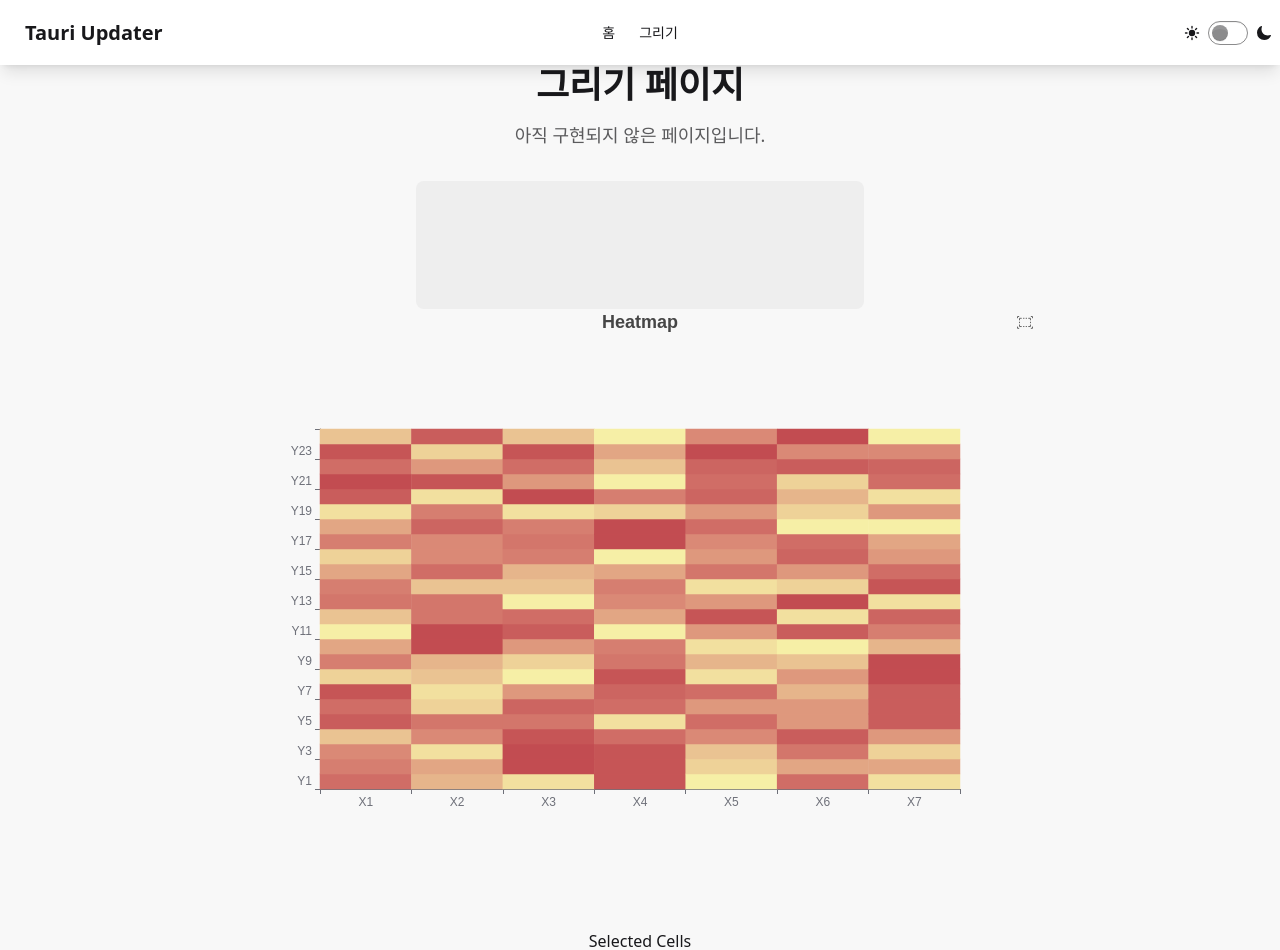
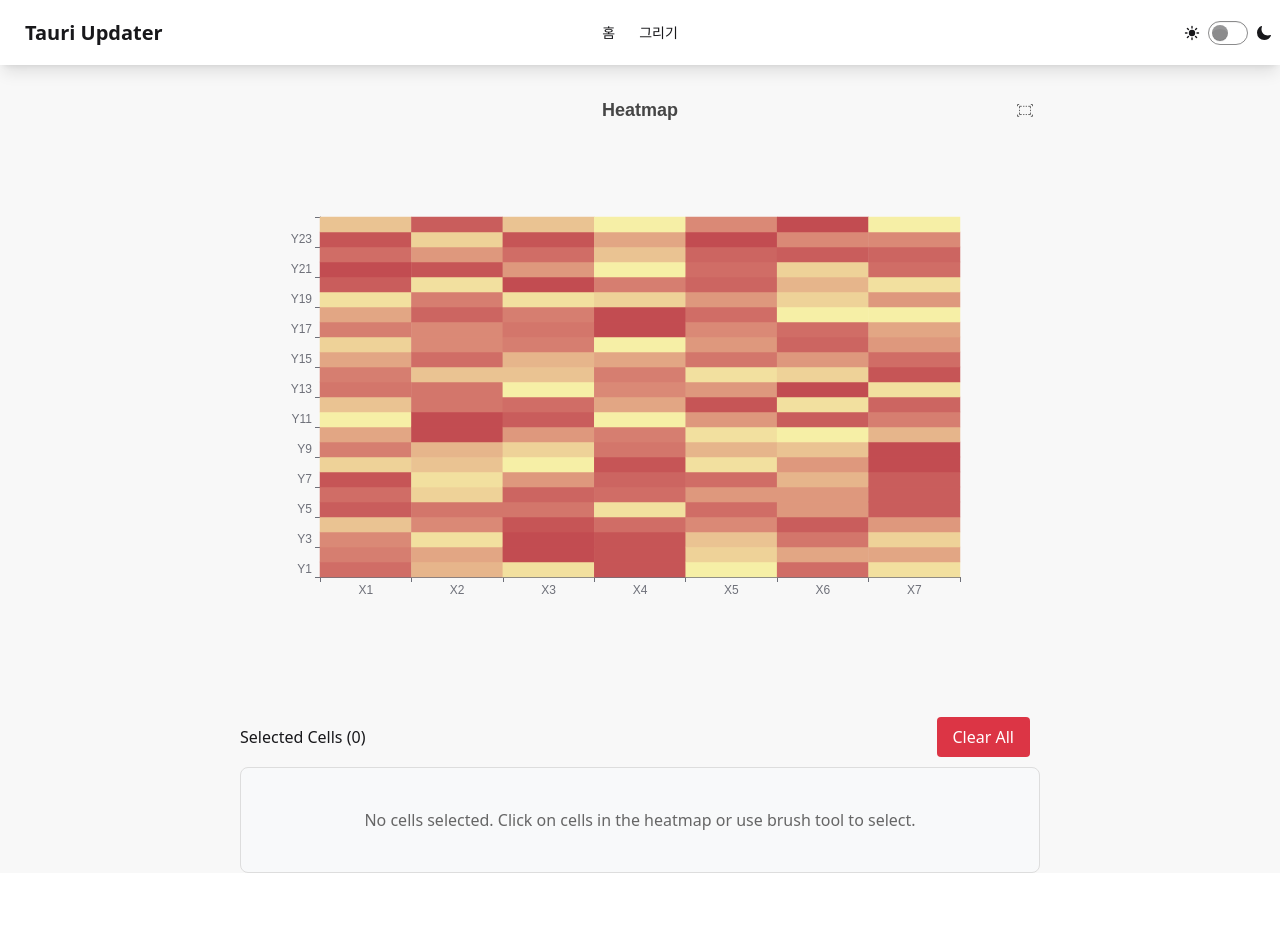
Before and after one commit to elenscode/tauri-updater, a React (Vite) app: page /draw in a window 1280 px wide. Shown: the top 950 px of the page. After the commit the page ends 873 px from the top, so only its background shows below. Built offline with nearby package versions, Linux system fonts and the light colour scheme; what ag-grid-community would draw is missing.

Commit message:
[fix] heatmap brush

```diff
--- a/src/components/HeatmapBrushChart.tsx
+++ b/src/components/HeatmapBrushChart.tsx
@@ -94,6 +94,7 @@ const HeatmapBrushChart: React.FC<HeatmapBrushChartProps> = ({
     const chartInstanceRef = useRef<echarts.ECharts | null>(null);
     const selectedCellsRef = useRef<HeatmapDataItem[]>(initialSelectedCells);
     const [brushMode, setBrushMode] = React.useState<'select' | 'delete'>('select');
+    const [forceUpdate, setForceUpdate] = React.useState(0);
 
     // 초기 데이터 설정
     const hours = initialXAxisData || generateDefaultLabels(24, 'Y');
@@ -142,30 +143,29 @@ const HeatmapBrushChart: React.FC<HeatmapBrushChartProps> = ({
         updateChartSelection();
     };
 
-    const handleBrushDelete = (params: any) => {
-        // 삭제 모드에서 브러시로 선택한 영역의 셀들을 제거
-        const areas = params.areas || (params.batch?.[0]?.areas);
-        if (!areas || areas.length === 0) return;
+    // const handleBrushDelete = (params: any) => {
+    //     // 삭제 모드에서 브러시로 선택한 영역의 셀들을 제거
+    //     const areas = params.areas || (params.batch?.[0]?.areas);
+    //     if (!areas || areas.length === 0) return;
 
-        const cellsToDelete = getSelectedCellsFromBrush(areas, rawData);
+    //     const cellsToDelete = getSelectedCellsFromBrush(areas, rawData);
 
-        // 선택된 셀들에서 삭제할 셀들을 제거
-        selectedCellsRef.current = selectedCellsRef.current.filter(selectedCell =>
-            !cellsToDelete.some(deleteCell =>
-                selectedCell[0] === deleteCell[0] && selectedCell[1] === deleteCell[1]
-            )
-        );
+    //     // 선택된 셀들에서 삭제할 셀들을 제거
+    //     selectedCellsRef.current = selectedCellsRef.current.filter(selectedCell =>
+    //         !cellsToDelete.some(deleteCell =>
+    //             selectedCell[0] === deleteCell[0] && selectedCell[1] === deleteCell[1]
+    //         )
+    //     );
 
-        // 브러시 영역 클리어
-        chartInstanceRef.current?.dispatchAction({
-            type: 'brush',
-            command: 'clear',
-            areas: []
-        });
+    //     // 브러시 영역 클리어
+    //     chartInstanceRef.current?.dispatchAction({
+    //         type: 'brush',
+    //         command: 'clear',
+    //         areas: []
+    //     });
 
-        updateChartSelection();
-    };
-
+    //     updateChartSelection();
+    // };
     const updateChartSelection = () => {
         chartInstanceRef.current?.setOption({
             series: [
@@ -184,6 +184,21 @@ const HeatmapBrushChart: React.FC<HeatmapBrushChartProps> = ({
                 }
             ]
         });
+        setForceUpdate(prev => prev + 1); // 테이블 리렌더링을 위한 상태 업데이트
+    };
+
+    // 개별 셀 삭제 함수
+    const handleRemoveCell = (cellToRemove: HeatmapDataItem) => {
+        selectedCellsRef.current = selectedCellsRef.current.filter(
+            cell => !(cell[0] === cellToRemove[0] && cell[1] === cellToRemove[1])
+        );
+        updateChartSelection();
+    };
+
+    // 모든 셀 삭제 함수
+    const handleClearAll = () => {
+        selectedCellsRef.current = [];
+        updateChartSelection();
     };
 
     // 차트 초기화
@@ -225,17 +240,13 @@ const HeatmapBrushChart: React.FC<HeatmapBrushChartProps> = ({
                 type: 'category',
                 data: days,
                 splitArea: { show: true }
-            },
-            toolbox: {
+            }, toolbox: {
                 feature: {
                     myTool1: {
                         show: true,
                         title: 'Clear Selection',
                         icon: 'image://https://echarts.apache.org/en/images/favicon.png',
-                        onclick: () => {
-                            selectedCellsRef.current = [];
-                            updateChartSelection();
-                        }
+                        onclick: handleClearAll
                     }
                 }
             },
@@ -289,30 +300,155 @@ const HeatmapBrushChart: React.FC<HeatmapBrushChartProps> = ({
             chart.dispose();
             chartInstanceRef.current = null;
         };
-    }, []);
+    }, []); return (
+        <div style={{ width: '800px', position: 'relative' }}>
 
-    return (
-        <div style={{ width: '800px', position: 'relative' }}>
+
             <div ref={chartRef} style={{ width: '100%', height: '600px' }} />
-            <div style={{ marginTop: '20px' }}>
-                <h3>Selected Cells</h3>
-                <ul style={{
-                    listStyle: 'none',
-                    padding: 0,
-                    margin: 0
-                }}>
-                    {selectedCellsRef.current.map((cell, index) => (
-                        <li key={index} style={{
-                            padding: '5px',
-                            border: '1px solid #ddd',
+
+            <div style={{ marginTop: '20px' }}>                <div style={{
+                display: 'flex',
+                justifyContent: 'space-between',
+                alignItems: 'center',
+                marginBottom: '10px'
+            }}>
+                <h3>Selected Cells ({selectedCellsRef.current.length}) {forceUpdate ? '' : ''}</h3>
+                <div>
+                    <button
+                        onClick={handleClearAll}
+                        style={{
+                            padding: '8px 16px',
+                            backgroundColor: '#dc3545',
+                            color: 'white',
+                            border: 'none',
                             borderRadius: '4px',
-                            marginBottom: '5px',
-                            backgroundColor: '#f9f9f9'
+                            cursor: 'pointer',
+                            marginRight: '10px'
+                        }}
+                        disabled={selectedCellsRef.current.length === 0}
+                    >
+                        Clear All
+                    </button>
+                </div>
+            </div>
+
+                {selectedCellsRef.current.length > 0 ? (
+                    <div style={{
+                        border: '1px solid #ddd',
+                        borderRadius: '8px',
+                        overflow: 'hidden',
+                        backgroundColor: 'white'
+                    }}>
+                        <table style={{
+                            width: '100%',
+                            borderCollapse: 'collapse',
+                            fontSize: '14px'
                         }}>
-                            {days[cell[0]]} × {hours[cell[1]]}
-                        </li>
-                    ))}
-                </ul>
+                            <thead>
+                                <tr style={{ backgroundColor: '#f8f9fa' }}>
+                                    <th style={{
+                                        padding: '12px',
+                                        textAlign: 'left',
+                                        borderBottom: '1px solid #ddd',
+                                        fontWeight: '600'
+                                    }}>
+                                        Index
+                                    </th>
+                                    <th style={{
+                                        padding: '12px',
+                                        textAlign: 'left',
+                                        borderBottom: '1px solid #ddd',
+                                        fontWeight: '600'
+                                    }}>
+                                        X Axis ({days.length > 0 ? days[0].replace(/\d+/, '') : 'X'})
+                                    </th>
+                                    <th style={{
+                                        padding: '12px',
+                                        textAlign: 'left',
+                                        borderBottom: '1px solid #ddd',
+                                        fontWeight: '600'
+                                    }}>
+                                        Y Axis ({hours.length > 0 ? hours[0].replace(/\d+/, '') : 'Y'})
+                                    </th>
+                                    <th style={{
+                                        padding: '12px',
+                                        textAlign: 'center',
+                                        borderBottom: '1px solid #ddd',
+                                        fontWeight: '600',
+                                        width: '80px'
+                                    }}>
+                                        Action
+                                    </th>
+                                </tr>
+                            </thead>
+                            <tbody>
+                                {selectedCellsRef.current.map((cell, index) => (<tr key={`${cell[0]}-${cell[1]}-${index}`}
+                                    style={{
+                                        borderBottom: index < selectedCellsRef.current.length - 1 ? '1px solid #eee' : 'none'
+                                    }}
+                                    onMouseEnter={(e) => {
+                                        e.currentTarget.style.backgroundColor = '#f8f9fa';
+                                    }}
+                                    onMouseLeave={(e) => {
+                                        e.currentTarget.style.backgroundColor = 'transparent';
+                                    }}
+                                >
+                                    <td style={{
+                                        padding: '12px',
+                                        color: '#666'
+                                    }}>
+                                        {index + 1}
+                                    </td>
+                                    <td style={{
+                                        padding: '12px',
+                                        fontWeight: '500'
+                                    }}>
+                                        {days[cell[0]]}
+                                    </td>
+                                    <td style={{
+                                        padding: '12px',
+                                        fontWeight: '500'
+                                    }}>
+                                        {hours[cell[1]]}
+                                    </td>
+                                    <td style={{
+                                        padding: '12px',
+                                        textAlign: 'center'
+                                    }}>
+                                        <button
+                                            onClick={() => handleRemoveCell(cell)}
+                                            style={{
+                                                padding: '4px 8px',
+                                                backgroundColor: '#dc3545',
+                                                color: 'white',
+                                                border: 'none',
+                                                borderRadius: '3px',
+                                                cursor: 'pointer',
+                                                fontSize: '12px',
+                                                fontWeight: '500'
+                                            }}
+                                            title="Remove this cell"
+                                        >
+                                            ×
+                                        </button>
+                                    </td>
+                                </tr>
+                                ))}
+                            </tbody>
+                        </table>
+                    </div>
+                ) : (
+                    <div style={{
+                        padding: '40px',
+                        textAlign: 'center',
+                        color: '#666',
+                        backgroundColor: '#f8f9fa',
+                        borderRadius: '8px',
+                        border: '1px solid #ddd'
+                    }}>
+                        No cells selected. Click on cells in the heatmap or use brush tool to select.
+                    </div>
+                )}
             </div>
         </div>
     );
--- a/src/pages/Draw.tsx
+++ b/src/pages/Draw.tsx
@@ -4,13 +4,8 @@ import HeatmapBrushChart from '../components/HeatmapBrushChart';
 const Draw: React.FC = () => {
     return (
         <div className="flex items-center justify-center min-h-[80vh]">
-            <div className="text-center">
-                <h1 className="text-4xl font-bold text-base-content mb-4">그리기 페이지</h1>
-                <p className="text-lg text-base-content/70">아직 구현되지 않은 페이지입니다.</p>
-                <div className="mt-8">
-                    <div className="skeleton h-32 w-full max-w-md mx-auto"></div>
-                    <HeatmapBrushChart />
-                </div>
+            <div className="mt-8">
+                <HeatmapBrushChart />
             </div>
         </div>
     );
```
